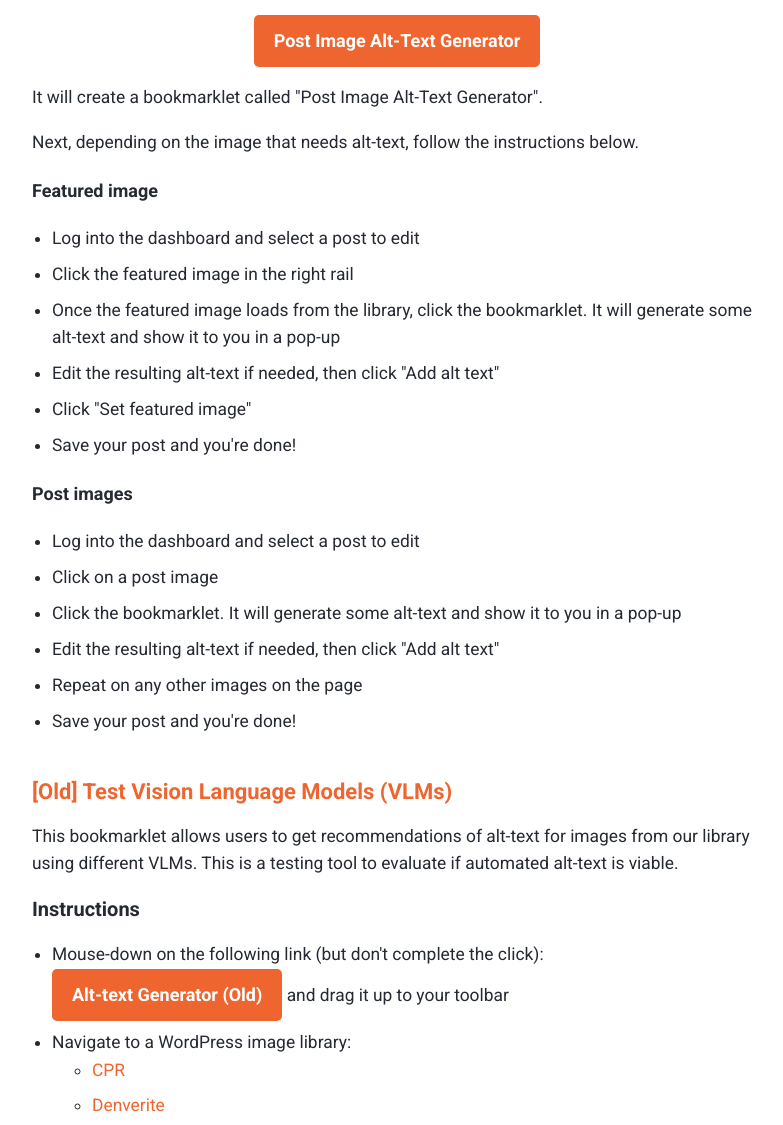
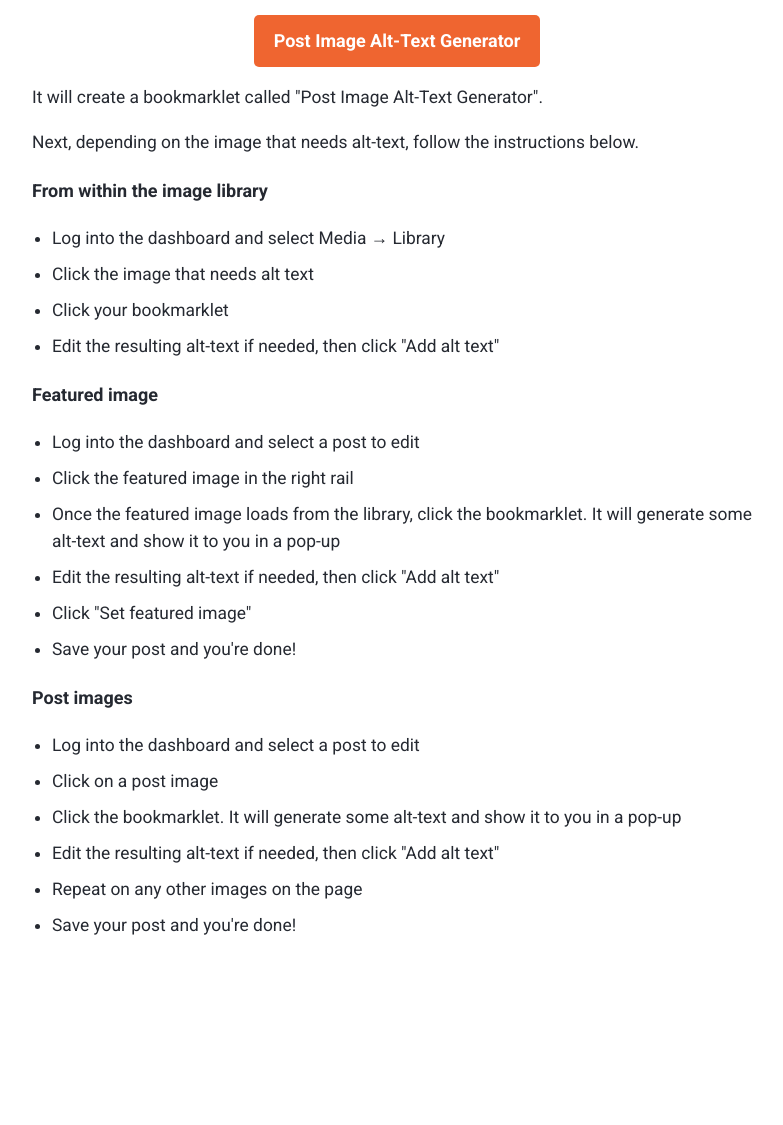
Before and after one commit to colorado-public-radio/alttext_ai_bookmarklet, a plain HTML site: page index.html in a window 1280 px wide. Shown: the part 337-1462 px from the top of the page, without its empty margins (243-1026 px from the left). After the commit the page ends 1293 px from the top, so only its background shows below. Drawn offline with Linux system fonts and the light colour scheme.

Commit message:
Clear old bookmarklet from index; add instructions for image library; add README

```diff
--- a/index.html
+++ b/index.html
@@ -30,6 +30,14 @@
 
       <p>Next, depending on the image that needs alt-text, follow the instructions below.</p>
 
+      <h4>From within the image library</h4>
+      <ul class="instructions">
+		<li>Log into the dashboard and select Media &#8594; Library</li>
+        <li>Click the image that needs alt text</li>
+        <li>Click your bookmarklet</li>
+        <li>Edit the resulting alt-text if needed, then click "Add alt text"</li>
+      </ul>
+
       <h4>Featured image</h4>
       <ul class="instructions">
         <li>Log into the dashboard and select a post to edit</li>
@@ -49,34 +57,6 @@
         <li>Repeat on any other images on the page</li>
         <li>Save your post and you're done!</li>
       </ul>
-
-      <!-- VLM tester -->
-      <h2 id="alt-tester">[Old] Test Vision Language Models (VLMs)</h2>
-      <p>This bookmarklet allows users to get recommendations of alt-text for images from our library using different VLMs. This is a testing tool to evaluate if automated alt-text is viable.</p>
-
-      <h3>Instructions</h3>
-      <ul class="instructions">
-        <li>Mouse-down on the following link (but don't complete the click):
-          <a href="javascript: (() => { var s = document.createElement('script'); s.type = 'text/javascript'; s.src = 'https://alt-text-bookmarklet.cprapps.workers.dev/alttext.js'; try { s.appendChild(document.createTextNode(src)); document.body.appendChild(s); } catch (e) { s.text = 'Unable to load the alt-text script!'; document.body.appendChild(s); } })();"
-          class="bookmarklet-btn fade-in">
-            Alt-text Generator (Old)
-          </a>
-          and drag it up to your toolbar
-        </li>
-        <li>Navigate to a WordPress image library:
-          <ul>
-            <li><a href="https://content.cpr.org/wp-admin/upload.php?mode=grid" target="_blank" rel="noopener noreferrer">CPR</a></li>
-            <li><a href="https://content.denverite.com/wp-admin/upload.php?mode=grid" target="_blank" rel="noopener noreferrer">Denverite</a></li>
-          </ul>
-        </li>
-        <li>Make sure you are in Grid Mode:<br/>
-          <img src="./images/gallery_grid.png" alt="WordPress image gallery with an indicator of grid mode">
-        </li>
-        <li>Click an image in the library to open the Attachment Details modal</li>
-        <li>Click your bookmarklet and wait a few seconds</li>
-        <li>An alert will pop up showing alt-text attempts from different VLMs</li>
-      </ul>
-      <p class="mt-2">This is a proof of concept and doesn't automatically add alt-text to images.</p>
     </main>
   </body>
 </html>
```
Also changed, not shown: 1 other file.
